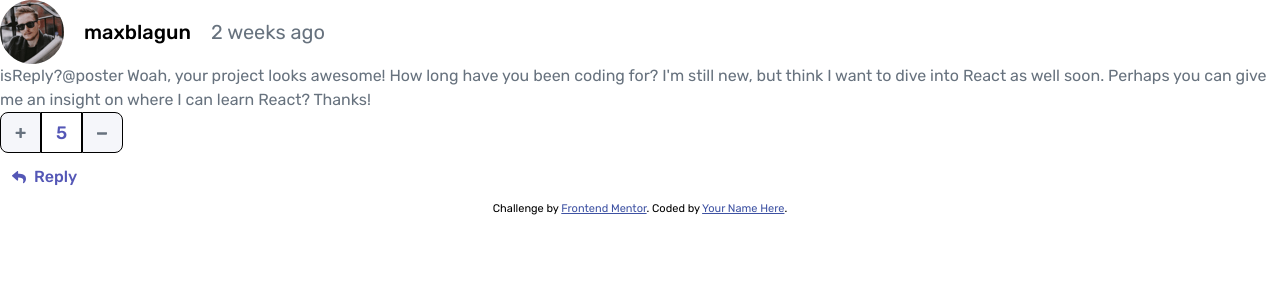
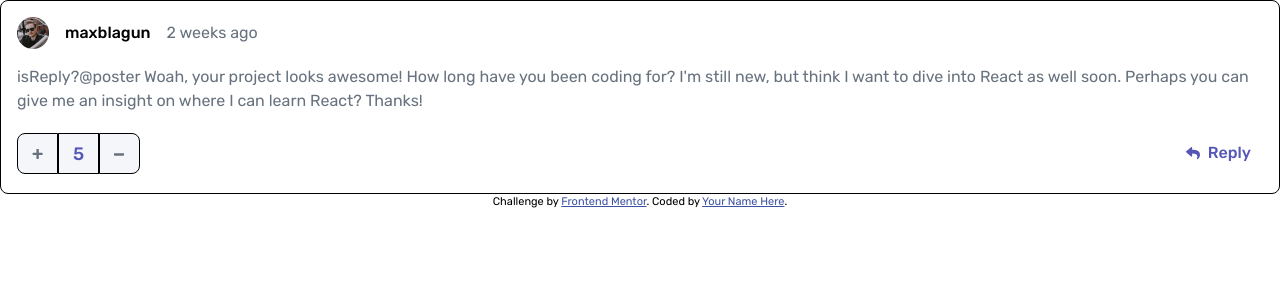
Before and after one commit to lawrence-yoon/interactive-comments-section, a React (Vite) app: page / in a window 1280 px wide. Shown: the top 300 px of the page. Built offline with nearby package versions, Linux system fonts and the light colour scheme.

Commit message:
add card styling grid

```diff
--- a/src/components/features/Post/index.jsx
+++ b/src/components/features/Post/index.jsx
@@ -27,13 +27,6 @@ export default function Post({ currentUser, comments }) {
         </p>
       </div>
       <div className="buttons-container">
-        <div className="vote-container">
-          <UpvoteButton />
-          <div className="score-container">
-            <p>{score}</p>
-          </div>
-          <DownvoteButton />
-        </div>
         {currentUser.username === username ? (
           <>
             <DeleteButton />
@@ -43,6 +36,13 @@ export default function Post({ currentUser, comments }) {
           <ReplyButton />
         )}
       </div>
+      <div className="vote-container">
+        <UpvoteButton />
+        <div className="score-container">
+          <p>{score}</p>
+        </div>
+        <DownvoteButton />
+      </div>
     </div>
   );
 }
--- a/src/components/features/Post/module.css
+++ b/src/components/features/Post/module.css
@@ -1,8 +1,23 @@
+.card-container {
+  /*this margin left will be used when nesting replies
+
+    margin-left: 1rem;
+  */
+  padding: 1rem;
+  border: 1px black solid;
+  border-radius: 0.5rem;
+  display: grid;
+  grid-template-columns: auto auto;
+  grid-template-rows: auto auto auto;
+  /* grid-template-rows: repeat(auto-fit, minmax()); */
+}
+
 .id-container {
+  grid-area: 1 / 1 / 2 / 3;
   display: flex;
   align-items: center;
-  gap: 1.25rem;
-  font-size: 1.25rem;
+  gap: 1rem;
+  font-size: 1rem;
 }
 
 .id-container .username {
@@ -14,16 +29,30 @@
   color: hsl(211, 10%, 45%);
 }
 
+.id-container img {
+  width: 2rem;
+}
+
+.content-container {
+  grid-area: 2 / 1 / 3 / 3;
+}
+
 .content-container .content {
   color: hsl(211, 10%, 45%);
   font-size: 1rem;
+  padding: 1rem 0;
 }
 
 .vote-container {
+  grid-area: 3 / 1 / 4 / 2;
   display: flex;
+  align-items: center;
+  height: 41px;
+  margin: auto 0;
 }
 
 .score-container {
+  background-color: hsl(228, 33%, 97%);
   font-size: 1.125rem;
   color: hsl(238, 40%, 52%);
   border: 1px black solid;
@@ -33,3 +62,12 @@
   padding-top: 7px;
   font-weight: 500;
 }
+
+.buttons-container {
+  grid-area: 3 / 2 / 4 / 3;
+  display: flex;
+  justify-content: flex-end;
+  align-items: center;
+}
+
+/* We will be using grid for these containers. */
```
Also changed, not shown: src/components/features/PostArea/index.jsx (added, +49 -0 lines).
